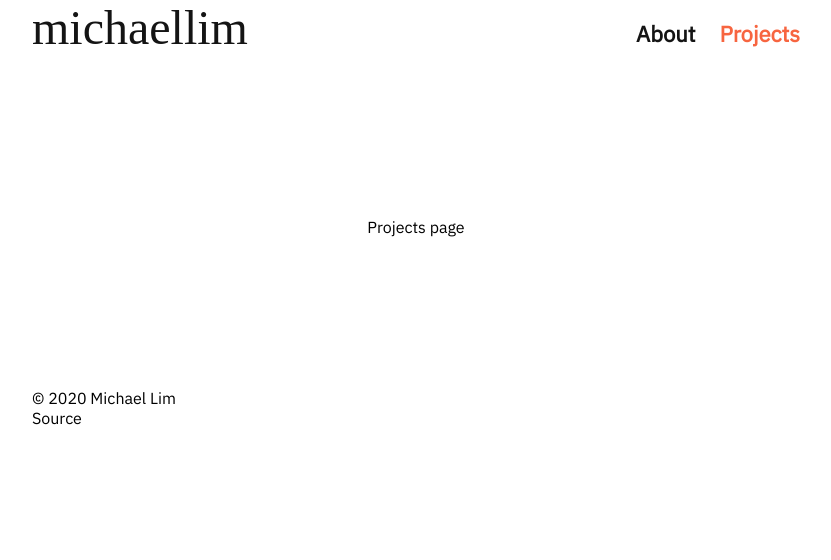
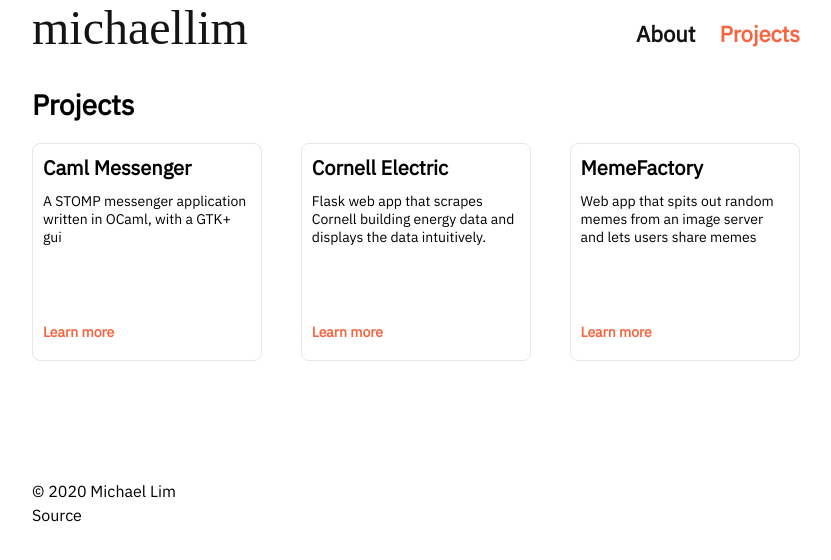
Before and after one commit to bl458/Prof-website, a React (Create React App) app: page /projects in a window 1280 px wide. Shown: the top 560 px of the page, without its empty margins (224-1055 px from the left). Built offline with nearby package versions, Linux system fonts and the light colour scheme; a web font is replaced by a local one.

Commit message:
FEAT implement project page, apply styling

```diff
--- a/src/About.css
+++ b/src/About.css
@@ -1,4 +1,4 @@
-.container {
+.about {
   width: 100%;
   height: 100%;
   display: flex;
--- a/src/About.js
+++ b/src/About.js
@@ -2,7 +2,7 @@ import "./About.css";
 
 export default function About() {
   return (
-    <div className="container">
+    <div className="about">
       <img
         src="https://bclim1.s3.us-east-2.amazonaws.com/me2.jpg"
         alt=""
@@ -10,9 +10,8 @@ export default function About() {
         className="photo"
       />
       <p className="intro">
-        Hi, I am Michael, an incoming Cornell CS grad. I have a passion for
-        <br />
-        web dev and data science. I am currently exploring ideas in web3.
+        Hi, I am Michael, an incoming Cornell CS grad. I have a passion for web
+        dev and data science. I am currently exploring ideas in web3.
         <br />
         <br />
         My hobbies are playing the piano and biking.
--- a/src/App.css
+++ b/src/App.css
@@ -5,6 +5,7 @@
   /* background-color: green; */
   width: 100%;
   height: 60%;
+  min-height: 600px;
   display: flex;
   justify-content: center;
 }
@@ -12,6 +13,7 @@
 .app_inner {
   /* background-color: green; */
   width: 60%;
+  min-width: 660px;
   height: 100%;
   display: flex;
   flex-direction: column;
@@ -76,6 +78,7 @@
 
 .footer_source {
   font-size: 16px;
+  line-height: 28px;
   text-decoration: none;
   color: inherit;
 }
--- a/src/App.js
+++ b/src/App.js
@@ -48,12 +48,12 @@ export default function App() {
           </div>
         </div>
 
-        <div className="body">
+        <main className="body">
           <Routes>
             <Route path="/" element={<About />} />
             <Route path="/projects" element={<Projects />} />
           </Routes>
-        </div>
+        </main>
 
         <div className="footer">
           <p className="footer_name">© 2020 Michael Lim</p>
--- /dev/null
+++ b/src/Projects.css
@@ -0,0 +1,84 @@
+.projects {
+  width: 100%;
+  height: 100%;
+  display: flex;
+  flex-direction: column;
+}
+
+.projects_title-wrap {
+  width: 100%;
+  flex: 0.18;
+  display: flex;
+  align-items: center;
+}
+
+.projects_title {
+  font-size: 28px;
+  font-weight: 700;
+  margin: 20px 0 20px 0;
+}
+
+.projects_cards-wrap {
+  width: 100%;
+  flex: 0.53;
+  display: flex;
+  /* background-color: purple; */
+}
+
+.projects_card {
+  position: relative;
+  width: 30%;
+  min-width: 200px;
+  height: 100%;
+  border-style: solid;
+  border-color: #e6e6e6;
+  border-width: 1px;
+  border-radius: 8px;
+  /* background-color: blue; */
+  padding: 10px 10px 0 10px;
+  display: flex;
+  flex-direction: column;
+}
+
+.projects_card:hover {
+  opacity: 0.5;
+}
+
+.projects_card a {
+  position: absolute;
+  height: 100%;
+  width: 100%;
+  text-decoration: none;
+}
+
+.projects_card-title-wrap {
+  width: 100%;
+  flex: 0.2;
+}
+
+.projects_card-title {
+  font-size: 20px;
+  font-weight: 900;
+}
+
+.projects_card-detail-wrap {
+  width: 100%;
+  flex: 0.7;
+}
+
+.projects_card-detail {
+  font-size: 14px;
+}
+
+.projects_card-learn {
+  font-size: 14px;
+  color: #f76540;
+  font-weight: 900;
+}
+
+.projects_card-divider {
+  width: 5%;
+  min-width: 30px;
+  height: 100%;
+  /* background-color: yellow; */
+}
--- a/src/Projects.js
+++ b/src/Projects.js
@@ -1,7 +1,51 @@
+import "./Projects.css";
+
+const PROJECTS_DATA = [
+  {
+    title: "Caml Messenger",
+    detail: "A STOMP messenger application written in OCaml, with a GTK+ gui",
+    link: "https://github.com/yuhuanq/Club-Caml",
+  },
+  {
+    title: "Cornell Electric",
+    detail:
+      "Flask web app that scrapes Cornell building energy data and displays the data intuitively.",
+    link: "https://github.com/Derrig/Cornell-Electric",
+  },
+  {
+    title: "MemeFactory",
+    detail:
+      "Web app that spits out random memes from an image server and lets users share memes",
+    link: "https://github.com/bl458/meme-factory-frontend",
+  },
+];
+
 export default function Projects() {
   return (
-    <div>
-      <p>Projects page</p>
+    <div className="projects">
+      <div className="projects_title-wrap">
+        <p className="projects_title">Projects</p>
+      </div>
+
+      <div className="projects_cards-wrap">
+        {PROJECTS_DATA.map((p, i) => (
+          <>
+            <div className="projects_card">
+              <div className="projects_card-title-wrap">
+                <p className="projects_card-title">{p["title"]}</p>
+              </div>
+              <div className="projects_card-detail-wrap">
+                <p className="projects_card-detail">{p["detail"]}</p>
+              </div>
+              <p className="projects_card-learn">Learn more</p>
+              <a href={p["link"]}>&zwnj;</a>
+            </div>
+            {i < PROJECTS_DATA.length - 1 && (
+              <div className="projects_card-divider" />
+            )}
+          </>
+        ))}
+      </div>
     </div>
   );
 }
--- a/src/index.css
+++ b/src/index.css
@@ -15,3 +15,7 @@ a {
   padding: 0;
   font-family: IBM Plex Sans;
 }
+
+* {
+  box-sizing: border-box;
+}
```
